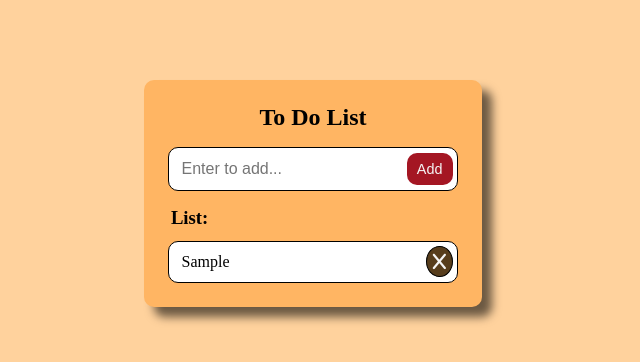
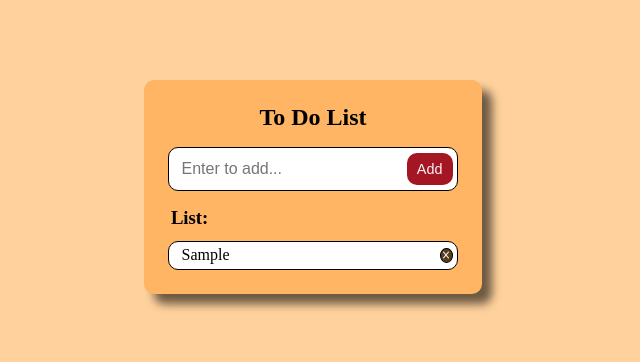
Before and after one commit to krish3742/Mini-Projects, a plain HTML site: page TO_DO_List/index.html in a window 1280 px wide. Both pictures are taken after typing "Sample" into the empty fields and a click on the button "Add". Shown: the whole page, without its empty margins (327-967 px from the left). Drawn offline with Linux system fonts and the light colour scheme.

Commit message:
Made some small changes in the web app

```diff
--- a/TO_DO_List/style.css
+++ b/TO_DO_List/style.css
@@ -73,9 +73,9 @@ form input {
     border-radius: 50%;
     height: auto;
     width: auto;
-    font-size: 1.1rem;
+    font-size: .5rem;
     color: whitesmoke;
-    padding: .35rem;
+    padding: .15rem;
     border: 1px solid black;
 }
 
```
